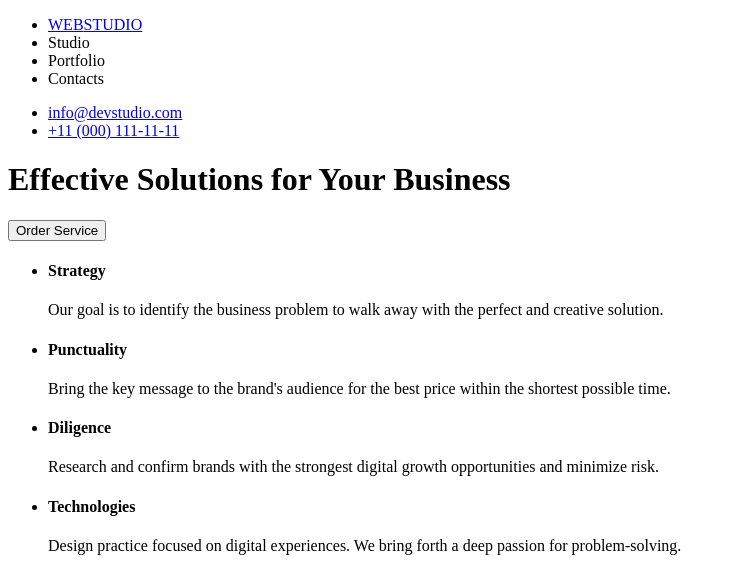
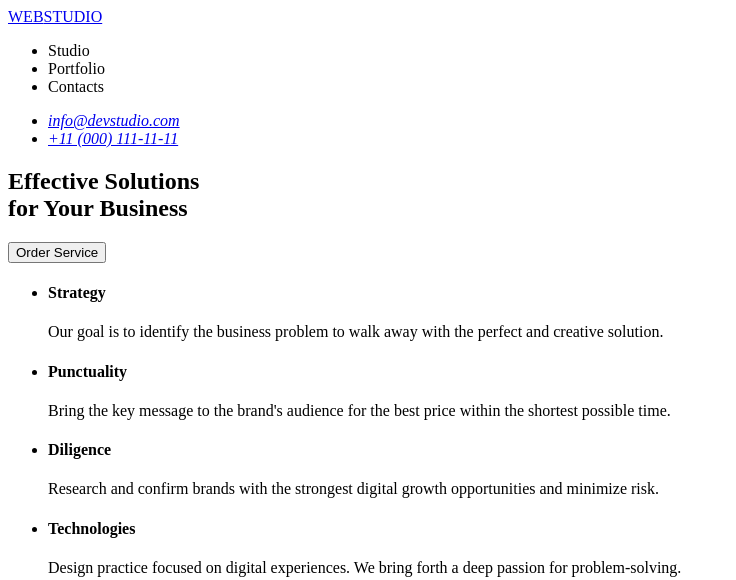
Before and after one commit to hakcinar/goit-markup-hw-01, a plain HTML site: page index.html in a window 1280 px wide. Shown: the top 580 px of the page, without its empty margins (0-736 px from the left). Drawn offline with Linux system fonts and the light colour scheme.

Commit message:
Little changes

```diff
--- a/index.html
+++ b/index.html
@@ -7,16 +7,15 @@
   </head>
   <body>
     <header>
+      <a href="/"><span>WEB</span>STUDIO</a>
       <nav>
         <ul>
-          <li>
-            <a href="/"><span>WEB</span>STUDIO</a>
-          </li>
           <li>Studio</li>
           <li>Portfolio</li>
           <li>Contacts</li>
         </ul>
       </nav>
+      <address>
         <ul>
           <li>
             <a href="mailto:info@devstudio.com">info@devstudio.com</a>
@@ -25,11 +24,16 @@
             <a href="tel:+11(000)111-11-11">+11 (000) 111-11-11</a>
           </li>
         </ul>
+      </address>
     </header>
     <main>
-      <h1>Effective Solutions for Your Business</h1>
+      <section>
+        <h1>
+          Effective Solutions <br />
+          for Your Business
+        </h1>
         <button type="button">Order Service</button>
-    </main>
+      </section>
       <section>
         <ul>
           <li>
@@ -87,6 +91,7 @@
           </li>
         </ul>
       </section>
+    </main>
     <footer>
       <a href="/"><span>WEB</span>STUDIO</a>
       <p>
```
Lines whose indentation alone changed are shown as unchanged.
